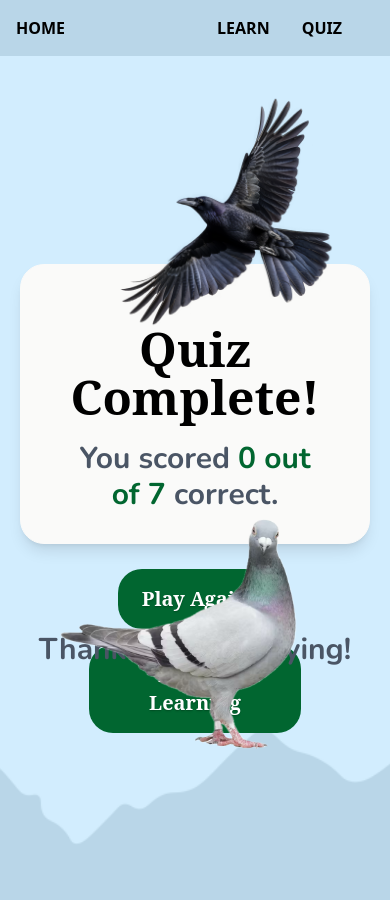
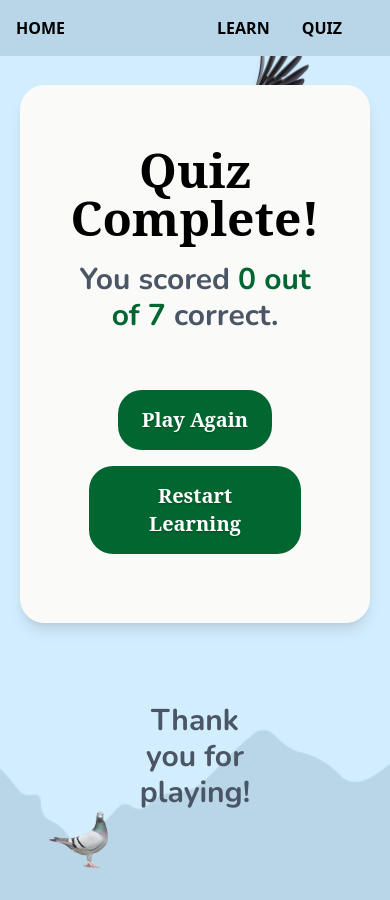
Before and after one commit to teresashao/learn-bird-calls, a React (Vite) app in the folder birds-app/: page /results in a window 390 px wide. Built offline with nearby package versions, Linux system fonts and the light colour scheme; no server answers; a web font is replaced by a local one.

Commit message:
made results page mobile compatible

```diff
--- a/birds-app/src/pages/QuizResults.jsx
+++ b/birds-app/src/pages/QuizResults.jsx
@@ -23,7 +23,7 @@ const QuizResults = () => {
   }, [score]);
 
   return (
-    <div className="relative min-h-screen flex flex-col items-center justify-center px-5 bg-cover bg-center bg-no-repeat"
+    <div className="min-h-screen flex flex-col items-center justify-center px-5 bg-cover bg-center bg-no-repeat"
     style={{ backgroundImage: "url('/background1.png')" }}
     >
 
@@ -32,7 +32,9 @@ const QuizResults = () => {
         <img src={crow} alt="crow" className="w-60 h-auto" />
       </div>
 
-      <div className="mb-20 max-w-5xl w-full h-70 flex flex-col md:flex-row items-center justify-between bg-stone-50 p-8 rounded-3xl p-15 shadow-lg border border-stone-50">
+
+
+      <div className="relative mb- max-w-5xl w-full h-auto flex flex-col md:flex-row items-center justify-between bg-stone-50 p-8 rounded-3xl p-15 shadow-lg border border-stone-50">
         {/* Text Section */}
         <div className="text-center md:text-left">
           <h1 className="text-5xl font-bold mb-4 font-joti">Quiz Complete!</h1>
@@ -40,7 +42,7 @@ const QuizResults = () => {
         </div>
 
         {/* Button Section */}
-        <div className="mt-6 md:mt-0 flex flex-col items-center">
+        <div className="z-1 mt-6 md:mt-0 flex flex-col items-center">
           <div className="m-2">
           <Link to="/quizstart">
             <button className="hover:scale-105 duration-300 font-joti text-xl bg-green-800 hover:bg-green-700 text-white font-semibold py-4 px-6 text-shadow-sm rounded-3xl cursor-pointer">
@@ -58,13 +60,17 @@ const QuizResults = () => {
         </div>
 
       </div>
-
-      <p className="text-3xl mb-6 text-gray-600 mt-2 font-nunito font-bold">Thank you for playing!</p>
-
-      {/* Bird Image  */}
-      <div className="absolute bottom-35 left-10">
-        <img src={rockPigeon} alt="pigeon" className="w-80 h-auto" />
+    <div className=" grid grid-cols-[1fr_1fr_1fr] gap-4 px-6">
+      <div className="relative">
+        {/* Bird Image  */}
+        <div className="absolute bottom-0  left-0 z-1">
+         <img src={rockPigeon} alt="pigeon" className="w-full h-full" />
+        </div>
       </div>
+      <div>
+        <p className="text-center mb-15 mt-20 text-3xl text-gray-600 font-nunito font-bold z-2">Thank you for playing!</p>
+      </div>
+    </div>
 
     </div>
   );
```
